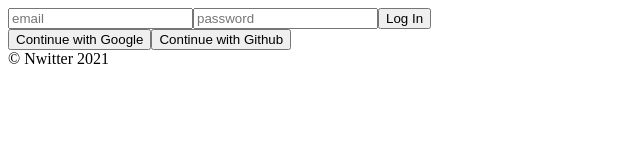
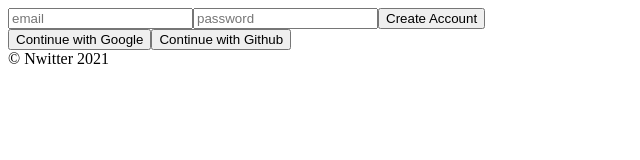
Before and after one commit to hello2jolee/nwitter, a React (Create React App) app: page /#/ in a window 1280 px wide. Shown: the top 160 px of the page, without its empty margins (0-640 px from the left). Built offline with nearby package versions, Linux system fonts and the light colour scheme; no server answers.

Commit message:
#1 Creating Account

```diff
--- a/src/routes/Auth.js
+++ b/src/routes/Auth.js
@@ -1,8 +1,10 @@
 import React, { useState } from "react";
+import { authService } from "fBase";
 
 const Auth = () => {
   const [email, setEmail] = useState("");
   const [password, setPassword] = useState("");
+  const [newAccount, setNewAccount] = useState(true);
   const onChange = (event) => {
     const {
       target: { name, value },
@@ -13,8 +15,22 @@
       setPassword(value);
     }
   };
-  const onSubmit = (event) => {
+  const onSubmit = async (event) => {
     event.preventDefault();
+    try {
+      let data;
+      if (newAccount) {
+        data = await authService.createUserWithEmailAndPassword(
+          email,
+          password
+        );
+      } else {
+        data = await authService.signInWithEmailAndPassword(email, password);
+      }
+      console.log(data);
+    } catch (error) {
+      console.log(error);
+    }
   };
 
   return (
@@ -36,7 +52,7 @@
           value={password}
           onChange={onChange}
         />
-        <input type="submit" value="Log In" />
+        <input type="submit" value={newAccount ? "Create Account" : "Log In"} />
       </form>
       <div>
         <button>Continue with Google</button>
```
